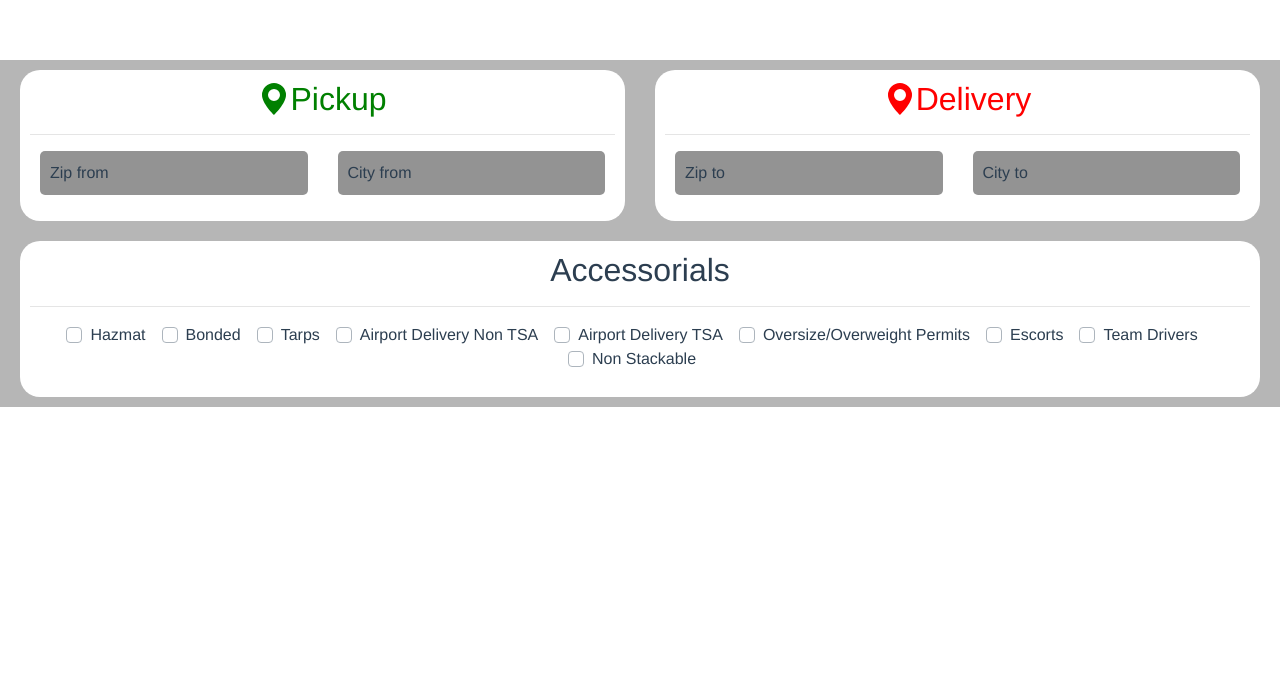
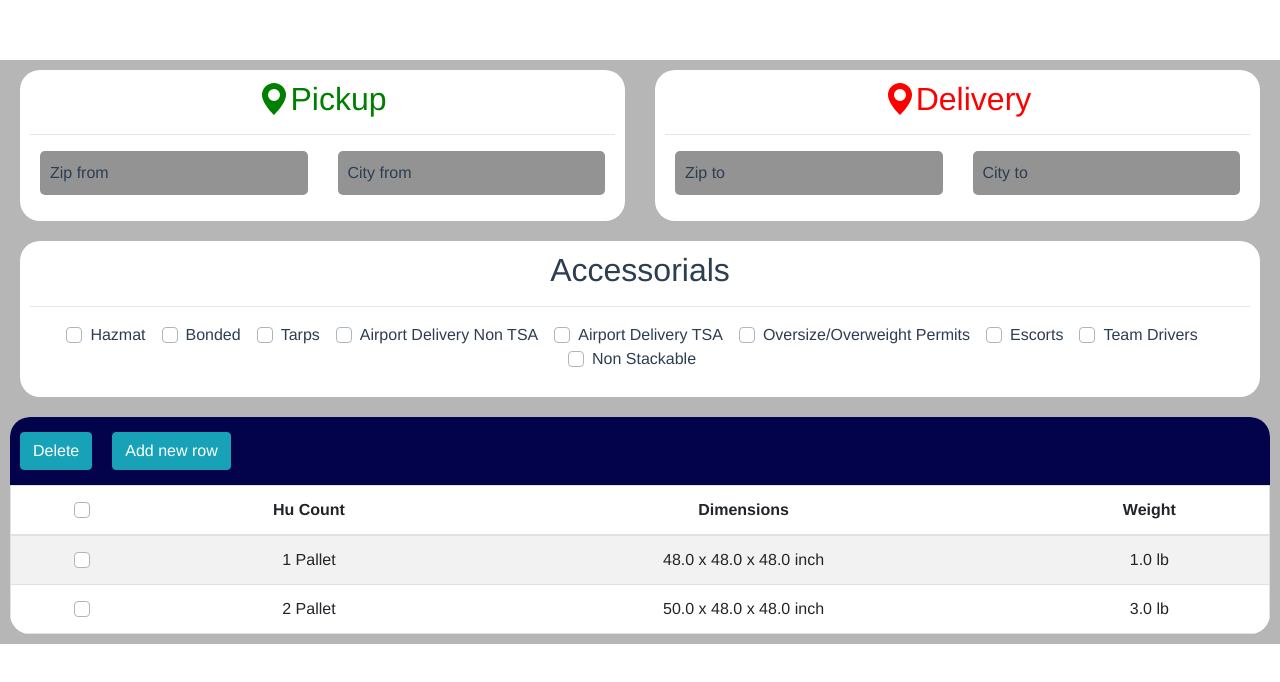
Before and after one commit to jsebax/vue-test, a Vue app: page / in a window 1280 px wide. Shown: the top 682 px of the page. Built offline with nearby package versions, Linux system fonts and the light colour scheme.

Commit message:
Create HaulsTable component

```diff
--- a/src/components/Hauls.vue
+++ b/src/components/Hauls.vue
@@ -7,18 +7,23 @@
     <div class="hauls__accessorials">
       <Accessorials />
     </div>
+    <div class="hauls__table">
+      <HaulsTable />
+    </div>
   </div>
 </template>
 
 <script>
 import Track from "@/components/Track";
 import Accessorials from "@/components/Accessorials";
+import HaulsTable from "@/components/HaulsTable";
 
 export default {
   name: "Hauls",
   components: {
     Track,
-    Accessorials
+    Accessorials,
+    HaulsTable
   }
 };
 </script>
@@ -44,7 +49,12 @@ export default {
   }
 
   &__accessorials {
+    margin-bottom: 20px;
     padding: 0 20px;
+  }
+
+  &__table {
+    padding: 0 10px;
   }
 }
 </style>
--- /dev/null
+++ b/src/components/HaulsTable.vue
@@ -0,0 +1,125 @@
+<template>
+  <div class="hauls-table">
+    <div class="hauls-table__buttons">
+      <b-button
+        class="hauls-table__button"
+        variant="info"
+        @click="deleteSelected"
+        >Delete</b-button
+      >
+      <b-button variant="info" @click="addNewRow">Add new row</b-button>
+    </div>
+    <b-table striped outlined hover :fields="fields" :items="items">
+      <template #head(checkbox)>
+        <b-form-checkbox
+          id="checkbox-head"
+          name="checkbox-head"
+          value="selected-all"
+          v-model="toggleAll"
+          @change="toggleAllRows"
+        ></b-form-checkbox>
+      </template>
+
+      <template #cell(checkbox)="data">
+        <b-form-checkbox
+          :id="`checkbox-${data.index}`"
+          :name="`checkbox-${data.index}`"
+          :value="data.index"
+          v-model="selected"
+        ></b-form-checkbox>
+      </template>
+    </b-table>
+  </div>
+</template>
+
+<script>
+export default {
+  name: "HaulsTable",
+  data() {
+    return {
+      selected: [],
+      fields: ["checkbox", "hu_count", "dimensions", "weight"],
+      items: [
+        {
+          hu_count: "1 Pallet",
+          dimensions: "48.0 x 48.0 x 48.0 inch",
+          weight: "1.0 lb"
+        },
+        {
+          hu_count: "2 Pallet",
+          dimensions: "50.0 x 48.0 x 48.0 inch",
+          weight: "3.0 lb"
+        }
+      ]
+    };
+  },
+  computed: {
+    toggleAll: {
+      get() {
+        return this.selected.length === this.items.length ? "selected-all" : "";
+      },
+      set(newValue) {
+        return newValue;
+      }
+    }
+  },
+  methods: {
+    toggleAllRows() {
+      const isSelectedAll = this.selected.length === this.items.length;
+
+      if (!isSelectedAll) {
+        this.items.forEach((item, index) => {
+          const isSelected = this.selected.indexOf(index) > -1;
+
+          if (!isSelected) {
+            this.selected.push(index);
+          }
+        });
+      } else {
+        this.selected = [];
+      }
+    },
+    deleteSelected() {
+      const newItems = this.items.filter((item, index) => {
+        if (!this.selected.includes(index)) {
+          return item;
+        }
+      });
+
+      this.items = newItems;
+      this.selected = [];
+    },
+    addNewRow() {
+      const newRow = {
+        hu_count: "10 Pallets",
+        dimensions: "100.0 x 35.0 x 15.0 inch",
+        weight: "15.0 lb"
+      };
+
+      this.items.push(newRow);
+    }
+  }
+};
+</script>
+
+<style scoped lang="scss">
+.hauls-table {
+  background-color: #ffffff;
+  border-radius: 20px;
+  overflow: hidden;
+
+  .table {
+    margin-bottom: 0;
+  }
+
+  &__buttons {
+    background-color: #03034c;
+    padding: 15px 10px;
+    text-align: left;
+  }
+
+  &__button {
+    margin-right: 20px;
+  }
+}
+</style>
```
